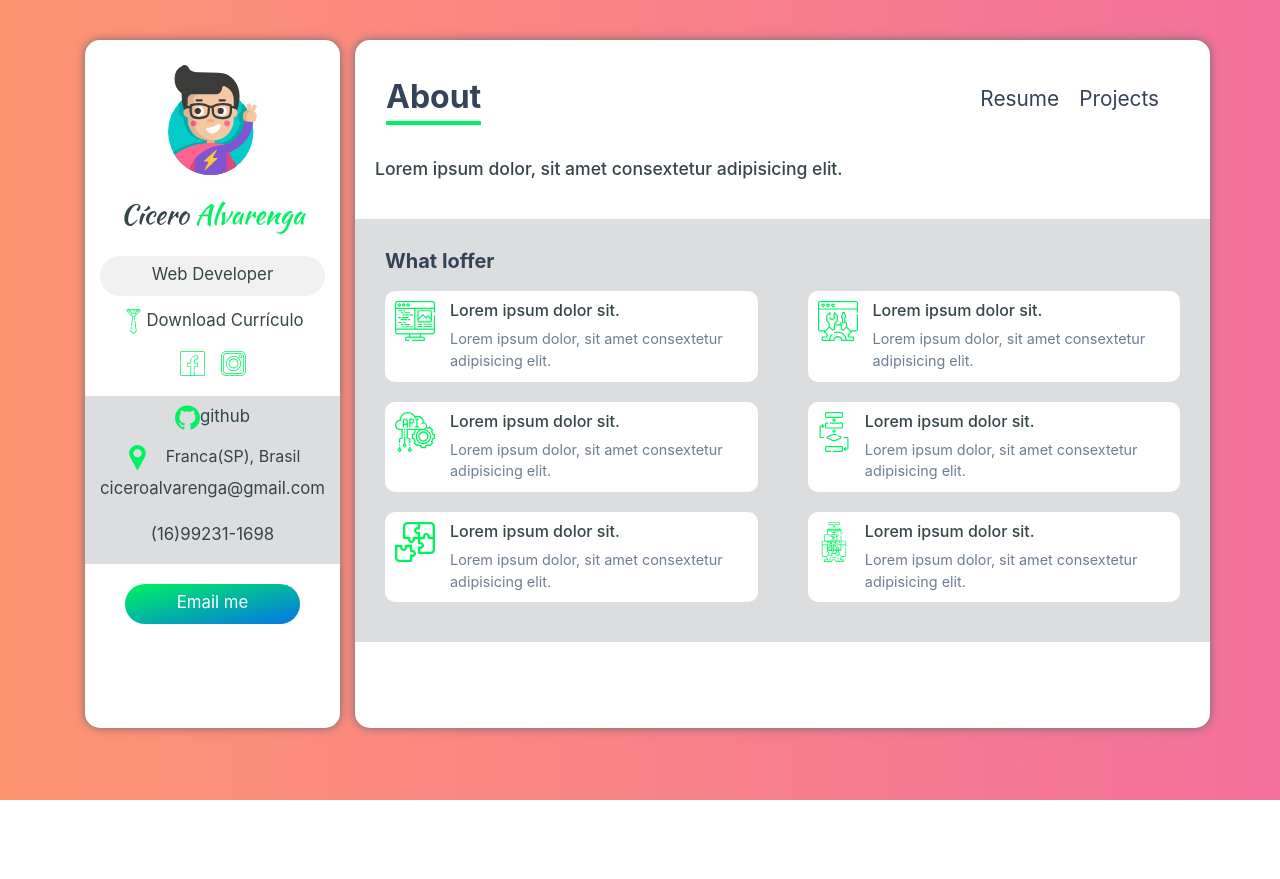
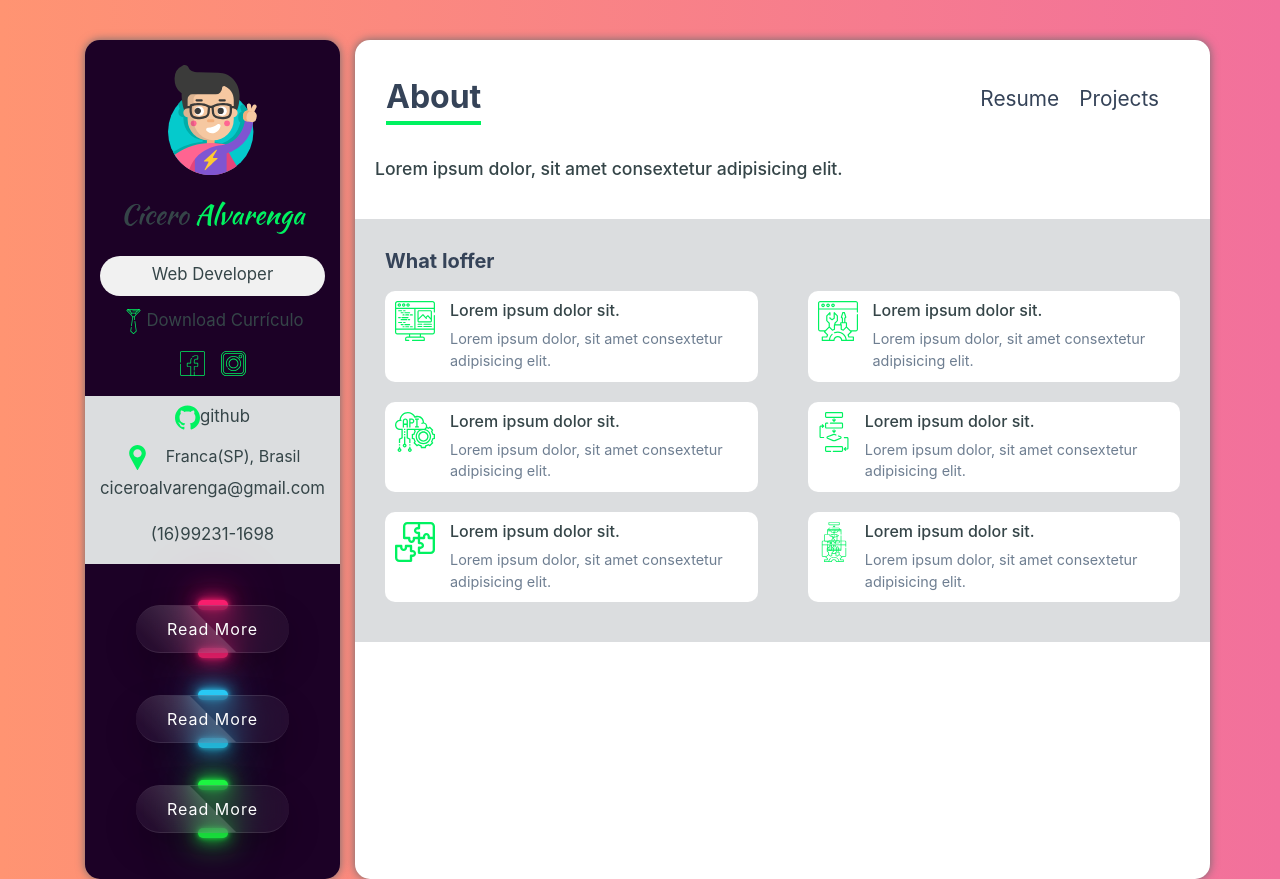
Before and after one commit to ciceroalvarenga/my_portfolio, a React (Create React App) app: page / in a window 1280 px wide. Before the commit the page ends 800 px from the top, so only its background shows below. Built offline with nearby package versions, Linux system fonts and the light colour scheme.

Commit message:
Terminando a nova estilizacao do botao

```diff
--- a/src/components/sidebar/Sidebar.js
+++ b/src/components/sidebar/Sidebar.js
@@ -49,8 +49,19 @@ export const Sidebar = () => {
         <div className="sidebar_item">ciceroalvarenga@gmail.com</div>
         <div className="sidebar_item">(16)99231-1698</div>
       </div>
-      <div className="sidebar_item sidebar_email" onClick={handleEmailMe}>
+      {/* <div className="sidebar_item sidebar_email" onClick={handleEmailMe}>
         Email me
+      </div> */}
+      <div className="container">
+        <div className="btn">
+          <a href="#">Read More</a>
+        </div>
+        <div className="btn">
+          <a href="#">Read More</a>
+        </div>
+        <div className="btn">
+          <a href="#">Read More</a>
+        </div>
       </div>
     </div>
   );
--- a/src/components/sidebar/sidebar.css
+++ b/src/components/sidebar/sidebar.css
@@ -1,5 +1,5 @@
 .sidebar {
-  background-color: #fff;
+  background-color: #1c0126;
   height: 100%;
   border-radius: 15px;
   padding: 25px 15px;
@@ -66,3 +66,112 @@
   background-color: #f1f1f2;
   color: #000;
 }
+
+.container .btn {
+  position: relative;
+  width: 155px;
+  height: 50px;
+  margin: 20px;
+}
+
+.container .btn a {
+  position: absolute;
+  top: 0;
+  left: 0;
+  width: 100%;
+  height: 100%;
+  display: flex;
+  justify-content: center;
+  align-items: center;
+  background: rgba(255, 255, 255, 0.05);
+  box-shadow: 0 15px 35px rgba(0, 0, 0, 0.2);
+  border-top: 1px solid rgba(255, 255, 255, 0.1);
+  border-bottom: 1px solid rgba(255, 255, 255, 0.1);
+  border-radius: 30px;
+  color: #fff;
+  z-index: 1;
+  font-weight: 400;
+  letter-spacing: 1px;
+  overflow: hidden;
+  transition: 0.5s;
+  backdrop-filter: blur(15px);
+}
+
+.container .btn:hover a {
+  letter-spacing: 3px;
+}
+
+.container .btn a::before {
+  content: '';
+  position: absolute;
+  top: 0;
+  left: 0;
+  width: 50%;
+  height: 100%;
+  background: linear-gradient(to left, rgba(255, 255, 255, 0.15), transparent);
+  transform: skewX(45deg) translateX(0);
+  transition: 0.5s;
+}
+
+.container .btn:hover a::before {
+  transform: skewX(45deg) translateX(100%);
+}
+
+.container .btn::before {
+  content: '';
+  position: absolute;
+  transform: translateX(-50%);
+  bottom: -5px;
+  width: 30px;
+  height: 10px;
+  background: #f00;
+  border-radius: 10px;
+  transition: 0.5s;
+  transition-delay: 0s;
+}
+.container .btn:hover::before {
+  bottom: 0;
+  height: 50%;
+  width: 80%;
+  border-radius: 30px;
+  transition-delay: 0.5s;
+}
+
+.container .btn::after {
+  content: '';
+  position: absolute;
+  transform: translateX(-50%);
+  top: -5px;
+  width: 30px;
+  height: 10px;
+  background: #f00;
+  border-radius: 10px;
+  transition: 0.5s;
+  transition-delay: 0s;
+}
+.container .btn:hover::after {
+  top: 0;
+  height: 50%;
+  width: 80%;
+  border-radius: 30px;
+  transition-delay: 0.5s;
+}
+
+.container .btn:nth-child(1)::before,
+.container .btn:nth-child(1)::after {
+  background: #ff1f71;
+  box-shadow: 0 0 5px #ff1f71, 0 0 15px #ff1f71, 0 0 30px #ff1f71,
+    0 0 60px #ff1f71;
+}
+.container .btn:nth-child(2)::before,
+.container .btn:nth-child(2)::after {
+  background: #2bd2ff;
+  box-shadow: 0 0 5px #2bd2ff, 0 0 15px #2bd2ff, 0 0 30px #2bd2ff,
+    0 0 60px #2bd2ff;
+}
+.container .btn:nth-child(3)::before,
+.container .btn:nth-child(3)::after {
+  background: #1eff45;
+  box-shadow: 0 0 5px #1eff45, 0 0 15px #1eff45, 0 0 30px #1eff45,
+    0 0 60px #1eff45;
+}
```
